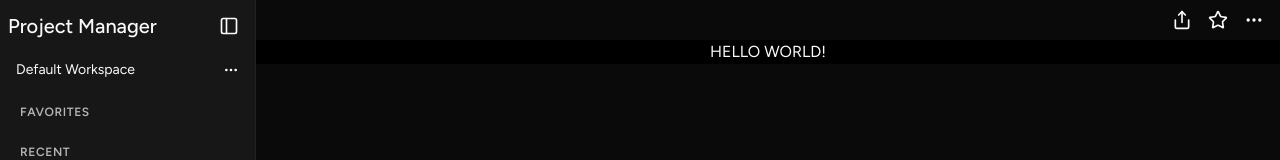
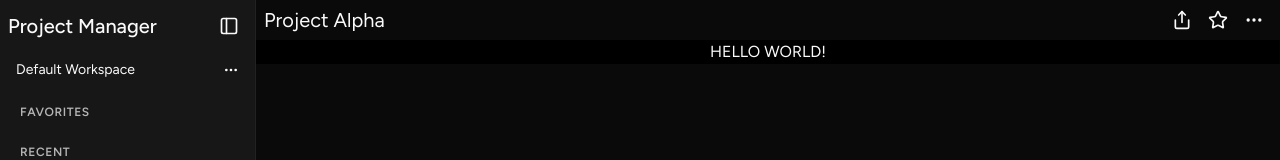
Before and after one commit to OmarBouchoucha0/projectmanager, a Next.js app: page / in a window 1280 px wide. Shown: the top 160 px of the page. Built offline with nearby package versions, Linux system fonts and the light colour scheme.

Commit message:
fix: kept header when sidebar opened

```diff
--- a/components/shared/page-header.tsx
+++ b/components/shared/page-header.tsx
@@ -1,18 +1,14 @@
 "use client"
 import { NavBar } from "@/components/shared/app-navbar"
 import { HiddenTrigger } from "@/components/shared/app-sidebar-trigger"
-import {
-  useSidebar,
-} from "@/components/ui/sidebar"
 
 
 export function PageHeader() {
-  const { open } = useSidebar()
   return (
     <header className="flex justify-between sticky top-0 w-full">
       <div className="flex items-center">
         <HiddenTrigger />
-        {!open && <div className="text-xl">Project Alpha</div>}
+        <div className="text-xl px-2">Project Alpha</div>
       </div>
       <NavBar />
     </header>
```
